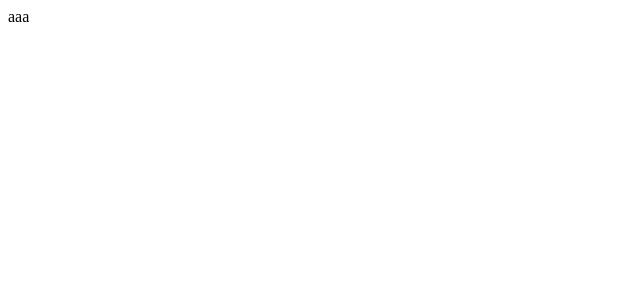
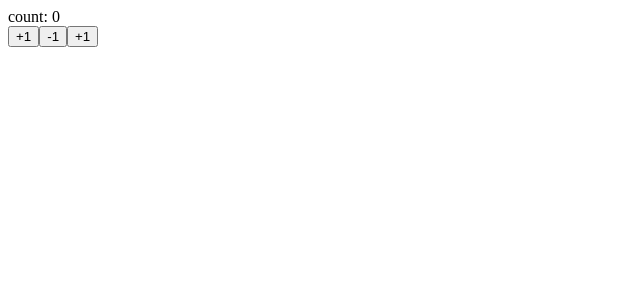
Before and after one commit to shunMT25/react-hooks-101, a React (Create React App) app: page / in a window 1280 px wide. Shown: the top 300 px of the page, without its empty margins (0-640 px from the left). Built offline with nearby package versions, Linux system fonts and the light colour scheme.

Commit message:
counter for useState

```diff
--- a/src/App.js
+++ b/src/App.js
@@ -1,10 +1,19 @@
-import React from 'react';
+import React, {useState} from 'react';
 
 const App = () => {
+  const [count, setCount] = useState(0);
+  console.log(count);
+  const increment = () => setCount(count + 1);
+  const decrement = () => setCount(count - 1);
+  const increment2 = () => setCount(a => a + 1);
+
   return (
-    <div>
-      aaa
-    </div>
+    <React.Fragment>
+    <div> count: {count} </div>
+    <button onClick={increment}>+1</button>
+    <button onClick={decrement}>-1</button>
+    <button onClick={increment2}>+1</button>
+    </React.Fragment>
   );
 }
 
--- a/src/index.js
+++ b/src/index.js
@@ -1,5 +1,9 @@
 import React from 'react';
-import ReactDOM from 'react-dom';
+import ReactDOM from 'react-dom/client';
 import App from './App';
 
-ReactDOM.render(<App />, document.getElementById('root'));
+const root = ReactDOM.createRoot(document.getElementById('root'));
+
+root.render(
+    <App />
+);
```
